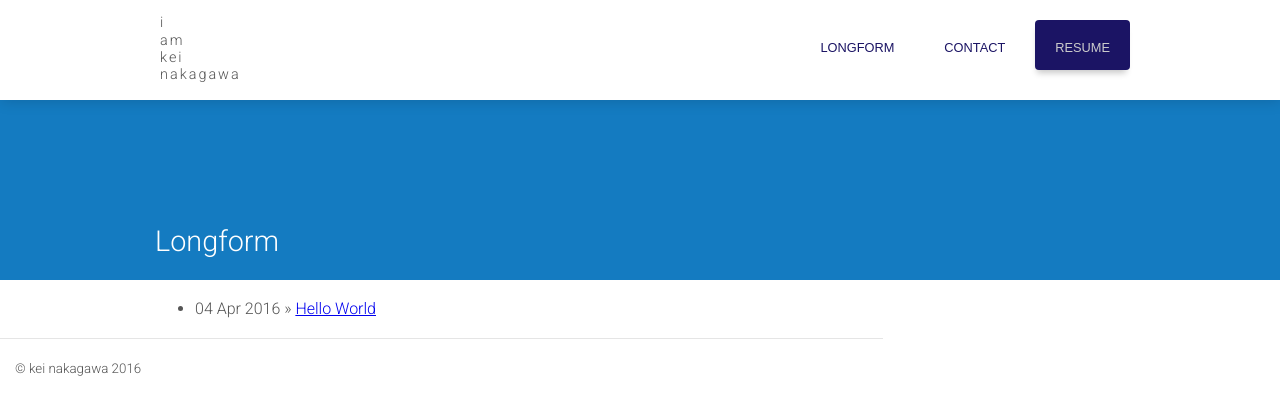
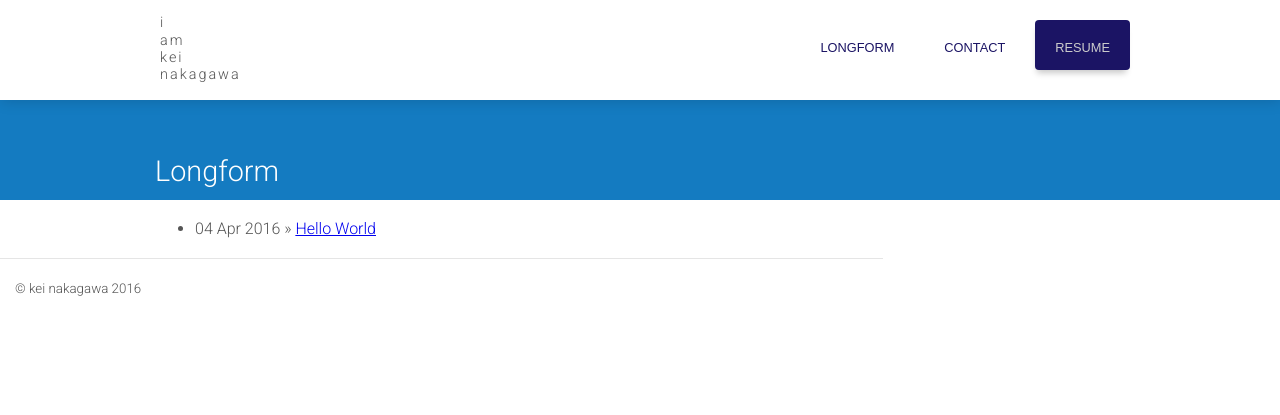
Before and after one commit to knakagawa/knakagawa.github.io, a Jekyll site: the page built from blog/index.html, in a window 1280 px wide. Shown: the top 415 px of the page. Built offline with Jekyll 4.4.1, drawn with Linux system fonts in a browser that asks for light colours.

Commit message:
make top banner skinnier

```diff
--- a/css/main.css
+++ b/css/main.css
@@ -102,14 +102,14 @@ h2 {
 .top-box-skinny {
   background: #147bc1;
   color: white;
-  min-height: 200px;
+  min-height: 120px;
 }
 .top-box-skinny h1 {
   color: white;
   font-size: 1.8em
 }
 .top-blurb {
-  padding-top: 130px;
+  padding-top: 60px;
   max-width: 510px;
   float: left;
 }
```
